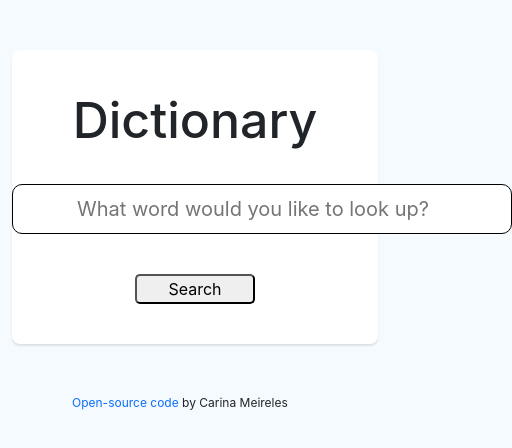
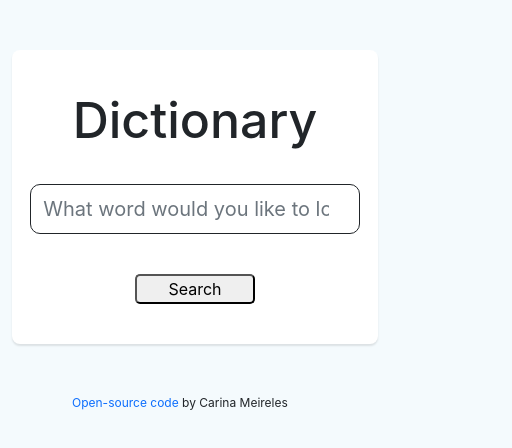
Before and after one commit to cfcmeireles/dictionary-project, a React (Create React App) app: page / in a window 390 px wide. Shown: the top 448 px of the page, 512 px wide, since content can reach past the window. Built offline with nearby package versions, Linux system fonts and the light colour scheme.

Commit message:
edited dictionary width and photo padding for better responsive results

```diff
--- a/src/Dictionary.css
+++ b/src/Dictionary.css
@@ -9,8 +9,9 @@
   text-align: center;
   margin-block-end: 40px;
   border-radius: 10px;
-  width: 500px;
+  width: 90%;
   font-size: 20px;
+  display: inline-block;
 }
 
 .Dictionary section {
--- a/src/Dictionary.js
+++ b/src/Dictionary.js
@@ -46,6 +46,7 @@ export default function Dictionary() {
             type="search"
             onChange={submitKeyword}
             placeholder="What word would you like to look up?"
+            class="form-control search-input"
           />
           <br />
           <button type="submit">Search</button>
--- a/src/Photos.css
+++ b/src/Photos.css
@@ -5,5 +5,5 @@
 }
 
 .col-4 {
-  padding-inline: 60px 60px;
+  padding-inline: 20px 20px;
 }
--- a/src/Photos.js
+++ b/src/Photos.js
@@ -9,7 +9,7 @@ export default function Photos(props) {
           {props.photos.map(function (photo, index) {
             return (
               <div className="col-4" key={index}>
-                <a href={photo.src.original} target="_blank">
+                <a href={photo.src.original} target="_blank" rel="noreferrer">
                   <img
                     src={photo.src.landscape}
                     className="img-fluid"
```
